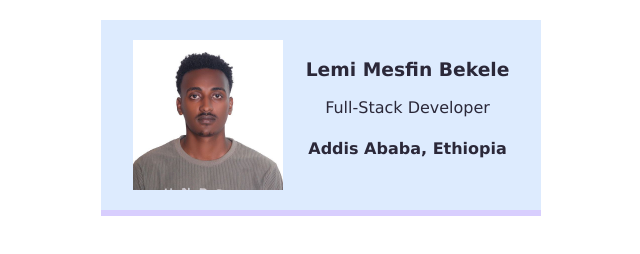
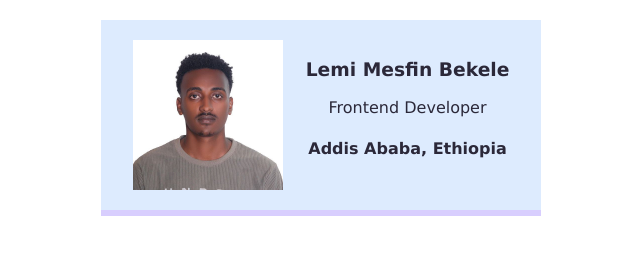
Before and after one commit to lemimfn/didital-id-card, a plain HTML site: page index.html in a window 1280 px wide. Shown: the full height of the page, 319-959 px from the left. Drawn offline with Linux system fonts and the light colour scheme.

Commit message:
updated id headers

```diff
--- a/index.html
+++ b/index.html
@@ -9,7 +9,7 @@
 
       <div>
         <h3>Lemi Mesfin Bekele</h3>
-        <p>Full-Stack Developer</p>
+        <p>Frontend Developer</p>
         <h4> Addis Ababa, Ethiopia</h4>
       <div/>
     </div>
```
